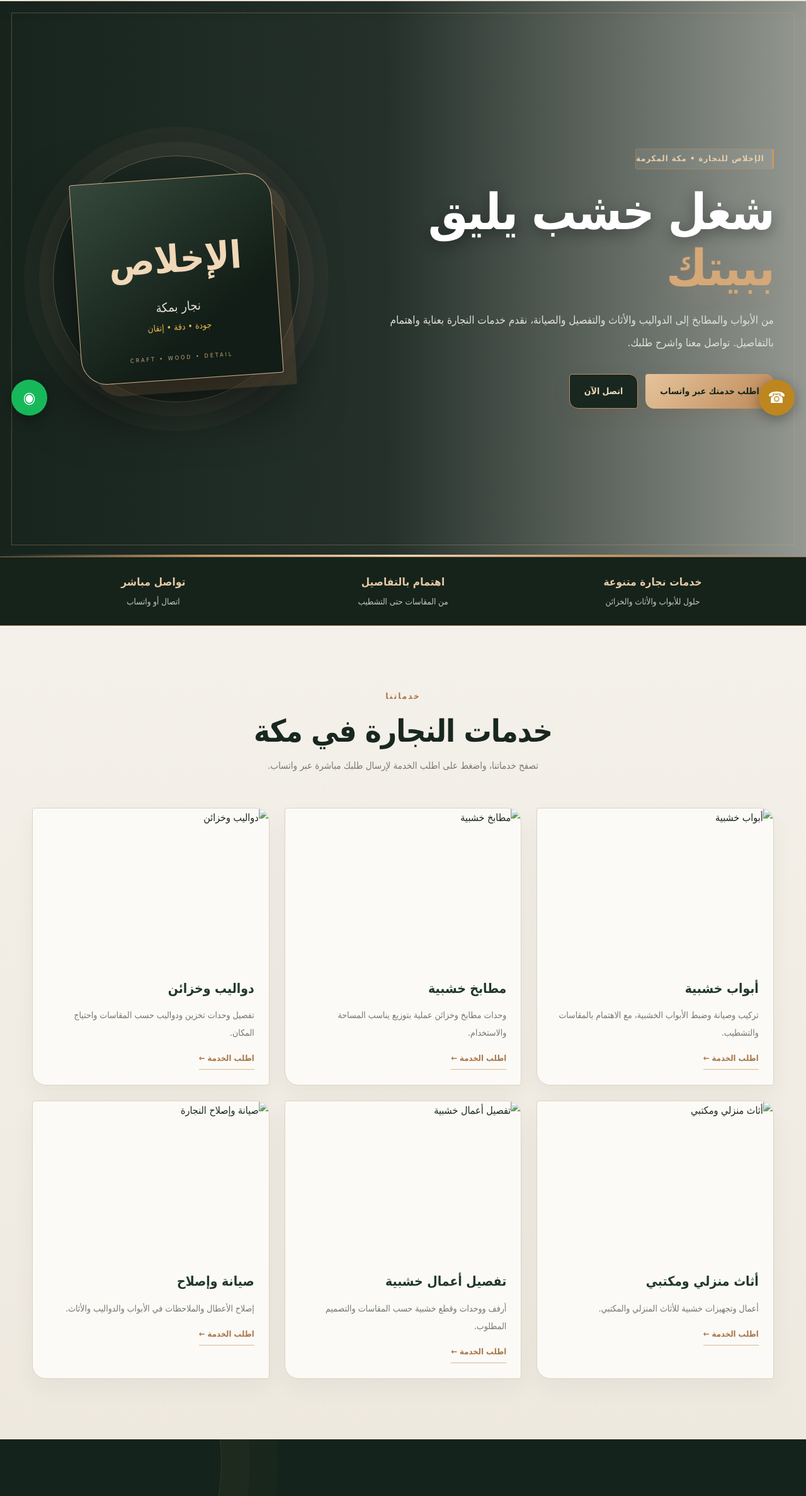
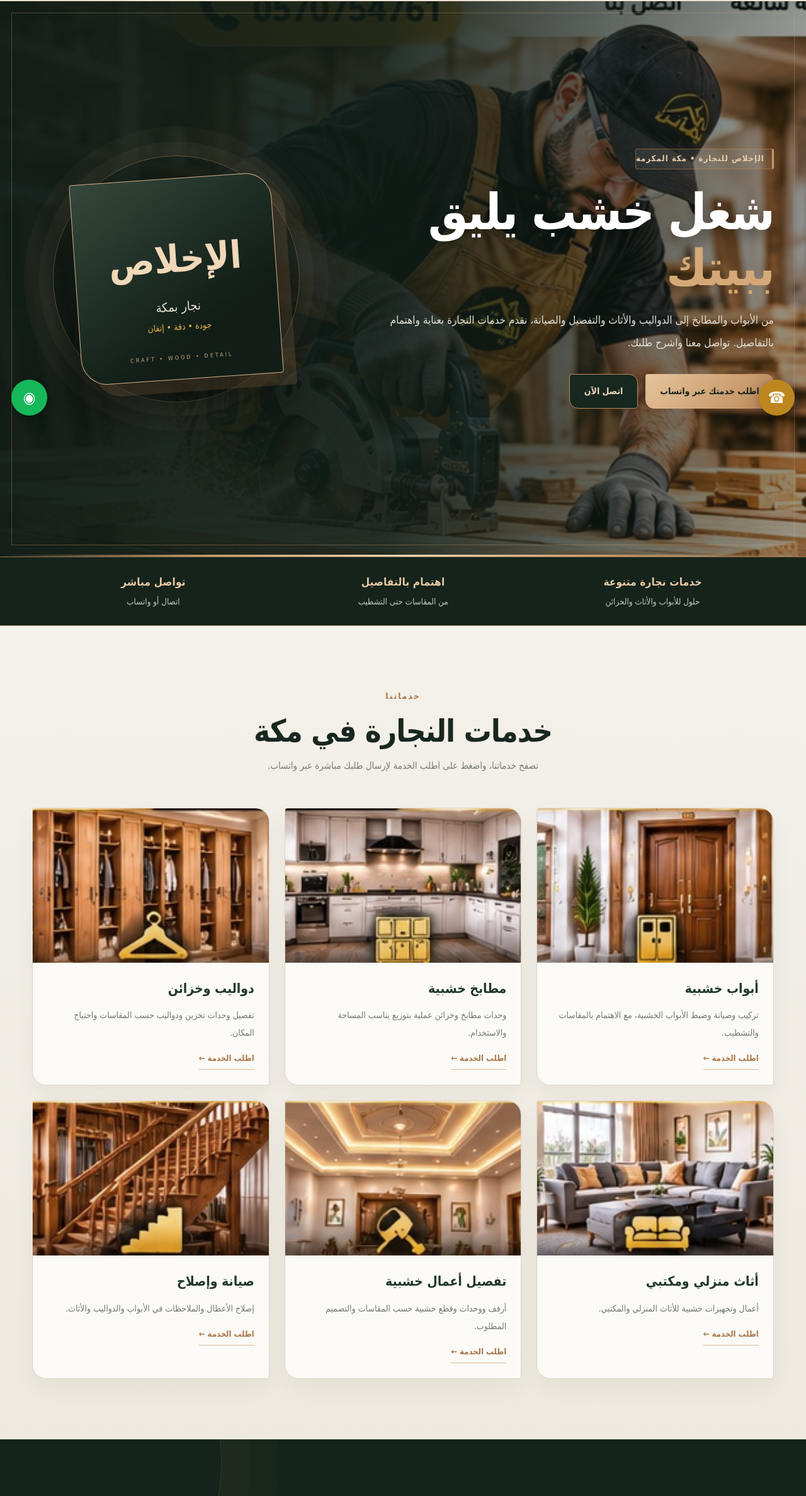
Before and after one commit to mohamedmosbah2636-prog/rartemp, a plain HTML site: page index.html in a window 1280 px wide. Shown: the part 121-2497 px from the top of the page at 63% size. Drawn offline with Linux system fonts and the light colour scheme.

Commit message:
Update index.html

```diff
--- a/index.html
+++ b/index.html
@@ -17,7 +17,7 @@ header{position:sticky;top:0;z-index:50;background:#fffdf8f2;backdrop-filter:blu
 nav{display:flex;gap:20px;align-items:center;font-size:14px;font-weight:bold}nav a:hover{color:#a87617}
 .btn{display:inline-flex;align-items:center;justify-content:center;gap:8px;padding:11px 21px;border:0;border-radius:30px;background:linear-gradient(135deg,#ffe6a5,#d99b27);color:#1a1408;font-weight:900;box-shadow:0 5px 18px #b47b202c;cursor:pointer;transition:.2s}.btn:hover{transform:translateY(-2px);filter:brightness(1.04)}.btn.dark{background:#17130d;color:var(--gold2);border:1px solid var(--gold)}.btn.green{background:var(--green);color:#fff}
 .menu-toggle{display:none;background:#17130d;color:var(--gold2);border:0;border-radius:10px;padding:9px 13px}
-.hero{color:#fff;background:linear-gradient(90deg,#0b0a08f5 0%,#0b0a08d9 45%,#0b0a0870 100%),url('images/carpenter-workshop.jpg') center/cover;position:relative;overflow:hidden}
+.hero{color:#fff;background:linear-gradient(90deg,#0b0a08f5 0%,#0b0a08d9 45%,#0b0a0870 100%),url('/carpenter-workshop.jpg') center/cover;position:relative;overflow:hidden}
 .hero:after{content:"";position:absolute;bottom:0;right:0;left:0;height:6px;background:linear-gradient(90deg,transparent,var(--gold),transparent)}
 .hero-grid{min-height:550px;display:grid;grid-template-columns:1.1fr .9fr;align-items:center;gap:30px;padding:60px 0;position:relative;z-index:1}
 .kicker{color:var(--gold2);font-weight:bold}.hero h1{font-size:clamp(38px,5vw,66px);line-height:1.25;margin:12px 0}.hero h1 span{color:var(--gold)}.hero p{max-width:650px;color:#eee5d7;font-size:18px}
@@ -25,7 +25,7 @@ nav{display:flex;gap:20px;align-items:center;font-size:14px;font-weight:bold}nav
 .trust{background:#17140f;color:#fff;border-block:1px solid #d6a33b}.trust .container{display:grid;grid-template-columns:repeat(3,1fr);text-align:center;padding:15px 0;gap:12px}.trust b{display:block;color:var(--gold2)}.trust small{color:#c9c0b1}
 section{padding:72px 0}.section-title{text-align:center;max-width:760px;margin:0 auto 34px}.section-title small{color:#a97719;font-weight:bold}.section-title h2{font-size:clamp(28px,4vw,41px);margin:4px 0;color:#201a10}.section-title p{color:#756d61;margin:0}
 .services{display:grid;grid-template-columns:repeat(3,1fr);gap:20px}.service{border-radius:18px;overflow:hidden;background:#fff;border:1px solid #e4d5b8;box-shadow:0 8px 24px #33230e12;transition:.25s}.service:hover{transform:translateY(-6px);box-shadow:0 15px 32px #33230e22}.service img{width:100%;height:215px;object-fit:cover;display:block}.service .body{padding:18px}.service h3{margin:0 0 5px;color:#8a6017;font-size:20px}.service p{margin:0;color:#6e665a;font-size:14px}.service a{display:inline-block;margin-top:12px;color:#986b19;font-weight:bold;font-size:13px}
-.about{background:#17140f;color:#fff}.about-grid{display:grid;grid-template-columns:1fr 1fr;gap:42px;align-items:center}.about-photo{height:390px;border-radius:22px;background:url('images/gallery-1.jpg') center/cover;border:2px solid var(--gold)}.about h2{font-size:36px;color:var(--gold2);margin:0}.about p{color:#d2c8b8}.features{display:grid;grid-template-columns:1fr 1fr;gap:12px;margin-top:20px}.feature{border:1px solid #b88935;border-radius:12px;padding:12px}.feature b{display:block;color:var(--gold2)}.feature small{color:#c9c0b1}
+.about{background:#17140f;color:#fff}.about-grid{display:grid;grid-template-columns:1fr 1fr;gap:42px;align-items:center}.about-photo{height:390px;border-radius:22px;background:url('/gallery-1.jpg') center/cover;border:2px solid var(--gold)}.about h2{font-size:36px;color:var(--gold2);margin:0}.about p{color:#d2c8b8}.features{display:grid;grid-template-columns:1fr 1fr;gap:12px;margin-top:20px}.feature{border:1px solid #b88935;border-radius:12px;padding:12px}.feature b{display:block;color:var(--gold2)}.feature small{color:#c9c0b1}
 .gallery{display:grid;grid-template-columns:repeat(4,1fr);gap:14px}.gallery button{padding:0;border:2px solid #d4a13c;border-radius:15px;overflow:hidden;background:#ddd;cursor:zoom-in}.gallery img{width:100%;height:190px;object-fit:cover;display:block;transition:.3s}.gallery button:hover img{transform:scale(1.06)}
 .steps{display:grid;grid-template-columns:repeat(3,1fr);gap:18px}.step{padding:22px;border-radius:16px;background:#fff;border:1px solid #e7d8bb;box-shadow:0 5px 18px #00000009}.step i{font-style:normal;width:42px;height:42px;border-radius:50%;display:grid;place-items:center;background:var(--gold);font-weight:bold}.step h3{color:#8a6017;margin:10px 0 4px}.step p{margin:0;color:#71695d;font-size:14px}
 .articles{background:#f0ebe1}.article-grid{display:grid;grid-template-columns:repeat(3,1fr);gap:16px}.article{background:white;border-radius:14px;padding:20px;border:1px solid #e1d3b7}.article h3{margin:0 0 8px;color:#8a6017}.article p{color:#71695d;font-size:14px;margin:0}
@@ -45,7 +45,7 @@ header{background:rgba(247,244,237,.94);border-bottom:1px solid #d9c9b4;box-shad
 .brand{color:#17231e;letter-spacing:.2px}.brand img{border-radius:15px;border:1px solid #c58b4b;box-shadow:5px 5px 0 #c58b4b35}
 nav a{position:relative;color:#34423a}nav a:after{content:"";position:absolute;right:0;bottom:-8px;width:0;height:2px;background:#c58b4b;transition:.25s}nav a:hover:after{width:100%}
 .btn{border-radius:9px;background:#c58b4b;color:#17231e;box-shadow:0 9px 22px #80572c2b;padding:12px 23px}.btn.dark{background:#17231e;color:#f2d7b0;border:1px solid #c58b4b}.btn.green{background:#16834a;color:#fff}
-.hero{background:linear-gradient(90deg,#14221df2 0%,#14221de8 42%,#14221d55 100%),url('images/carpenter-workshop.jpg') center/cover;min-height:610px}
+.hero{background:linear-gradient(90deg,#14221df2 0%,#14221de8 42%,#14221d55 100%),url('/carpenter-workshop.jpg') center/cover;min-height:610px}
 .hero:before{content:"";position:absolute;inset:18px;border:1px solid #d9b17a55;pointer-events:none}
 .hero:after{height:4px;background:linear-gradient(90deg,transparent,#d6a56c,#f2d7b0,#d6a56c,transparent)}
 .hero-grid{min-height:610px;grid-template-columns:1.2fr .8fr;gap:55px;padding:78px 0}
@@ -92,7 +92,7 @@ nav a:hover{color:#a9784b}
 .btn.dark{background:#18271f;color:#f0d8b8;border:1px solid #b78b5e}
 .btn.green{background:#17804b;color:white}
 .menu-toggle{background:#18271f;color:#f0d8b8;border-radius:4px 12px 4px 12px}
-.hero{background:linear-gradient(90deg,#101d17f7 0%,#101d17e8 48%,#101d176b 100%),url('images/carpenter-workshop.jpg') center/cover;min-height:690px;isolation:isolate}
+.hero{background:linear-gradient(90deg,#101d17f7 0%,#101d17e8 48%,#101d176b 100%),url('/carpenter-workshop.jpg') center/cover;min-height:690px;isolation:isolate}
 .hero:before{content:"";position:absolute;inset:18px;border:1px solid #d0a47755;z-index:-1;pointer-events:none}
 .hero:after{height:3px;background:linear-gradient(90deg,transparent,#c69a68,#f0d8b8,#c69a68,transparent)}
 .hero-grid{min-height:690px;grid-template-columns:1.18fr .82fr;gap:60px;padding:90px 0}
@@ -188,19 +188,19 @@ footer{background:#0e1913;color:#d5d8d0;border-top:1px solid #98734e}
 <div class="trust"><div class="container"><div><b>خدمات نجارة متنوعة</b><small>حلول للأبواب والأثاث والخزائن</small></div><div><b>اهتمام بالتفاصيل</b><small>من المقاسات حتى التشطيب</small></div><div><b>تواصل مباشر</b><small>اتصال أو واتساب</small></div></div></div>
 <section id="services"><div class="container"><div class="section-title"><small>خدماتنا</small><h2>خدمات النجارة في مكة</h2><p>تصفح خدماتنا، واضغط على اطلب الخدمة لإرسال طلبك مباشرة عبر واتساب.</p></div>
 <div class="services">
-<article class="service"><img loading="lazy" src="images/wooden-doors.jpg" alt="أبواب خشبية"><div class="body"><h3>أبواب خشبية</h3><p>تركيب وصيانة وضبط الأبواب الخشبية، مع الاهتمام بالمقاسات والتشطيب.</p><a href="https://wa.me/966570754761?text=%D8%A3%D8%B1%D8%BA%D8%A8%20%D9%81%D9%8A%20%D8%AE%D8%AF%D9%85%D8%A9%20%D8%A7%D9%84%D8%A3%D8%A8%D9%88%D8%A7%D8%A8%20%D8%A7%D9%84%D8%AE%D8%B4%D8%A8%D9%8A%D8%A9">اطلب الخدمة ←</a></div></article>
-<article class="service"><img loading="lazy" src="images/wooden-kitchens.jpg" alt="مطابخ خشبية"><div class="body"><h3>مطابخ خشبية</h3><p>وحدات مطابخ وخزائن عملية بتوزيع يناسب المساحة والاستخدام.</p><a href="https://wa.me/966570754761?text=%D8%A3%D8%B1%D8%BA%D8%A8%20%D9%81%D9%8A%20%D8%AE%D8%AF%D9%85%D8%A9%20%D8%A7%D9%84%D9%85%D8%B7%D8%A7%D8%A8%D8%AE">اطلب الخدمة ←</a></div></article>
-<article class="service"><img loading="lazy" src="images/wardrobes.jpg" alt="دواليب وخزائن"><div class="body"><h3>دواليب وخزائن</h3><p>تفصيل وحدات تخزين ودواليب حسب المقاسات واحتياج المكان.</p><a href="https://wa.me/966570754761?text=%D8%A3%D8%B1%D8%BA%D8%A8%20%D9%81%D9%8A%20%D8%AA%D9%81%D8%B5%D9%8A%D9%84%20%D8%AF%D9%88%D9%84%D8%A7%D8%A8%20%D8%A3%D9%88%20%D8%AE%D8%B2%D8%A7%D9%86%D8%A9">اطلب الخدمة ←</a></div></article>
-<article class="service"><img loading="lazy" src="images/home-furniture.jpg" alt="أثاث منزلي ومكتبي"><div class="body"><h3>أثاث منزلي ومكتبي</h3><p>أعمال وتجهيزات خشبية للأثاث المنزلي والمكتبي.</p><a href="https://wa.me/966570754761?text=%D8%A3%D8%B1%D8%BA%D8%A8%20%D9%81%D9%8A%20%D8%AE%D8%AF%D9%85%D8%A9%20%D8%A7%D9%84%D8%A3%D8%AB%D8%A7%D8%AB">اطلب الخدمة ←</a></div></article>
-<article class="service"><img loading="lazy" src="images/wood-decor.jpg" alt="تفصيل أعمال خشبية"><div class="body"><h3>تفصيل أعمال خشبية</h3><p>أرفف ووحدات وقطع خشبية حسب المقاسات والتصميم المطلوب.</p><a href="https://wa.me/966570754761?text=%D8%A3%D8%B1%D8%BA%D8%A8%20%D9%81%D9%8A%20%D8%AA%D9%81%D8%B5%D9%8A%D9%84%20%D8%A3%D8%B9%D9%85%D8%A7%D9%84%20%D8%AE%D8%B4%D8%A8%D9%8A%D8%A9">اطلب الخدمة ←</a></div></article>
-<article class="service"><img loading="lazy" src="images/wooden-stairs.jpg" alt="صيانة وإصلاح النجارة"><div class="body"><h3>صيانة وإصلاح</h3><p>إصلاح الأعطال والملاحظات في الأبواب والدواليب والأثاث.</p><a href="https://wa.me/966570754761?text=%D8%A3%D8%B1%D8%BA%D8%A8%20%D9%81%D9%8A%20%D8%B7%D9%84%D8%A8%20%D8%B5%D9%8A%D8%A7%D9%86%D8%A9%20%D9%86%D8%AC%D8%A7%D8%B1%D8%A9">اطلب الخدمة ←</a></div></article>
+<article class="service"><img loading="lazy" src="/wooden-doors.jpg" alt="أبواب خشبية"><div class="body"><h3>أبواب خشبية</h3><p>تركيب وصيانة وضبط الأبواب الخشبية، مع الاهتمام بالمقاسات والتشطيب.</p><a href="https://wa.me/966570754761?text=%D8%A3%D8%B1%D8%BA%D8%A8%20%D9%81%D9%8A%20%D8%AE%D8%AF%D9%85%D8%A9%20%D8%A7%D9%84%D8%A3%D8%A8%D9%88%D8%A7%D8%A8%20%D8%A7%D9%84%D8%AE%D8%B4%D8%A8%D9%8A%D8%A9">اطلب الخدمة ←</a></div></article>
+<article class="service"><img loading="lazy" src="/wooden-kitchens.jpg" alt="مطابخ خشبية"><div class="body"><h3>مطابخ خشبية</h3><p>وحدات مطابخ وخزائن عملية بتوزيع يناسب المساحة والاستخدام.</p><a href="https://wa.me/966570754761?text=%D8%A3%D8%B1%D8%BA%D8%A8%20%D9%81%D9%8A%20%D8%AE%D8%AF%D9%85%D8%A9%20%D8%A7%D9%84%D9%85%D8%B7%D8%A7%D8%A8%D8%AE">اطلب الخدمة ←</a></div></article>
+<article class="service"><img loading="lazy" src="/wardrobes.jpg" alt="دواليب وخزائن"><div class="body"><h3>دواليب وخزائن</h3><p>تفصيل وحدات تخزين ودواليب حسب المقاسات واحتياج المكان.</p><a href="https://wa.me/966570754761?text=%D8%A3%D8%B1%D8%BA%D8%A8%20%D9%81%D9%8A%20%D8%AA%D9%81%D8%B5%D9%8A%D9%84%20%D8%AF%D9%88%D9%84%D8%A7%D8%A8%20%D8%A3%D9%88%20%D8%AE%D8%B2%D8%A7%D9%86%D8%A9">اطلب الخدمة ←</a></div></article>
+<article class="service"><img loading="lazy" src="/home-furniture.jpg" alt="أثاث منزلي ومكتبي"><div class="body"><h3>أثاث منزلي ومكتبي</h3><p>أعمال وتجهيزات خشبية للأثاث المنزلي والمكتبي.</p><a href="https://wa.me/966570754761?text=%D8%A3%D8%B1%D8%BA%D8%A8%20%D9%81%D9%8A%20%D8%AE%D8%AF%D9%85%D8%A9%20%D8%A7%D9%84%D8%A3%D8%AB%D8%A7%D8%AB">اطلب الخدمة ←</a></div></article>
+<article class="service"><img loading="lazy" src="/wood-decor.jpg" alt="تفصيل أعمال خشبية"><div class="body"><h3>تفصيل أعمال خشبية</h3><p>أرفف ووحدات وقطع خشبية حسب المقاسات والتصميم المطلوب.</p><a href="https://wa.me/966570754761?text=%D8%A3%D8%B1%D8%BA%D8%A8%20%D9%81%D9%8A%20%D8%AA%D9%81%D8%B5%D9%8A%D9%84%20%D8%A3%D8%B9%D9%85%D8%A7%D9%84%20%D8%AE%D8%B4%D8%A8%D9%8A%D8%A9">اطلب الخدمة ←</a></div></article>
+<article class="service"><img loading="lazy" src="/wooden-stairs.jpg" alt="صيانة وإصلاح النجارة"><div class="body"><h3>صيانة وإصلاح</h3><p>إصلاح الأعطال والملاحظات في الأبواب والدواليب والأثاث.</p><a href="https://wa.me/966570754761?text=%D8%A3%D8%B1%D8%BA%D8%A8%20%D9%81%D9%8A%20%D8%B7%D9%84%D8%A8%20%D8%B5%D9%8A%D8%A7%D9%86%D8%A9%20%D9%86%D8%AC%D8%A7%D8%B1%D8%A9">اطلب الخدمة ←</a></div></article>
 </div></div></section>
 <section class="about" id="about"><div class="container about-grid"><div class="about-photo" role="img" aria-label="أثاث وديكور خشبي"></div><div><div class="kicker">من نحن</div><h2>الإخلاص… عناية في كل تفصيلة</h2><p>نقدم خدمات النجارة والأعمال الخشبية في مكة المكرمة للمنازل والمكاتب. نبدأ بفهم طلبك، وتحديد تفاصيل العمل والمقاسات، ثم الاتفاق على المطلوب قبل التنفيذ.</p><div class="features"><div class="feature"><b>دقة في التنفيذ</b><small>اهتمام بالتفاصيل والمقاسات</small></div><div class="feature"><b>تنوع الخدمات</b><small>أبواب ومطابخ وأثاث</small></div><div class="feature"><b>تواصل واضح</b><small>شرح الطلب قبل البدء</small></div><div class="feature"><b>خدمة بمكة</b><small>تواصل لتحديد موقع العمل</small></div></div><div class="actions"><a class="btn" href="https://wa.me/966570754761">تواصل معنا</a></div></div></div></section>
 <section id="gallery"><div class="container"><div class="section-title"><small>معرض الصور</small><h2>أفكار وأعمال خشبية</h2><p>اضغط على أي صورة لعرضها بحجم أكبر. الصور الحالية توضيحية ويمكن استبدالها بصور أعمالكم الحقيقية.</p></div><div class="gallery">
-<button data-full="images/gallery-1.jpg"><img loading="lazy" src="images/gallery-1.jpg" alt="ديكور داخلي خشبي"></button>
-<button data-full="images/gallery-2.jpg"><img loading="lazy" src="images/gallery-2.jpg" alt="أثاث خشبي"></button>
-<button data-full="images/gallery-3.jpg"><img loading="lazy" src="images/gallery-3.jpg" alt="باب خشبي"></button>
-<button data-full="images/gallery-4.jpg"><img loading="lazy" src="images/gallery-4.jpg" alt="غرفة معيشة"></button>
+<button data-full="/gallery-1.jpg"><img loading="lazy" src="/gallery-1.jpg" alt="ديكور داخلي خشبي"></button>
+<button data-full="/gallery-2.jpg"><img loading="lazy" src="/gallery-2.jpg" alt="أثاث خشبي"></button>
+<button data-full="/gallery-3.jpg"><img loading="lazy" src="/gallery-3.jpg" alt="باب خشبي"></button>
+<button data-full="/gallery-4.jpg"><img loading="lazy" src="/gallery-4.jpg" alt="غرفة معيشة"></button>
 </div></div></section>
 <section><div class="container"><div class="section-title"><small>طريقة الطلب</small><h2>كيف تطلب الخدمة؟</h2><p>خطوات بسيطة لتوضيح احتياجك والتواصل معنا.</p></div><div class="steps"><div class="step"><i>١</i><h3>أرسل طلبك</h3><p>اتصل أو أرسل صورة وتفاصيل العمل عبر واتساب.</p></div><div class="step"><i>٢</i><h3>حدد التفاصيل</h3><p>وضح نوع الخدمة والمقاسات وموقع العمل في مكة.</p></div><div class="step"><i>٣</i><h3>اتفق على التنفيذ</h3><p>يتم توضيح المطلوب والموعد قبل بدء العمل.</p></div></div></div></section>
 <section class="articles" id="articles"><div class="container"><div class="section-title"><small>مقالات ونصائح</small><h2>معلومات تساعدك في اختيار النجارة المناسبة</h2><p>إرشادات مختصرة قبل تفصيل أو صيانة القطع الخشبية.</p></div><div class="article-grid"><article class="article"><h3>كيف تختار باباً خشبياً مناسباً؟</h3><p>ابدأ بقياس فتحة الباب بدقة، وحدد طبيعة الاستخدام والتصميم الذي يناسب المكان، واسأل عن الخامات والتشطيب وطرق العناية.</p></article><article class="article"><h3>نصائح قبل تفصيل المطبخ</h3><p>حدد أماكن الأجهزة ومساحات التخزين، وراجع توزيع الوحدات وارتفاعات الأسطح، واختر خامات تناسب الرطوبة والتنظيف المتكرر.</p></article><article class="article"><h3>كيف تحافظ على الأثاث الخشبي؟</h3><p>تجنب تعرض الخشب للماء لفترات طويلة، ونظفه بقطعة ناعمة، وأبعده قدر الإمكان عن الحرارة المباشرة وأشعة الشمس القوية.</p></article></div></div></section>
```
